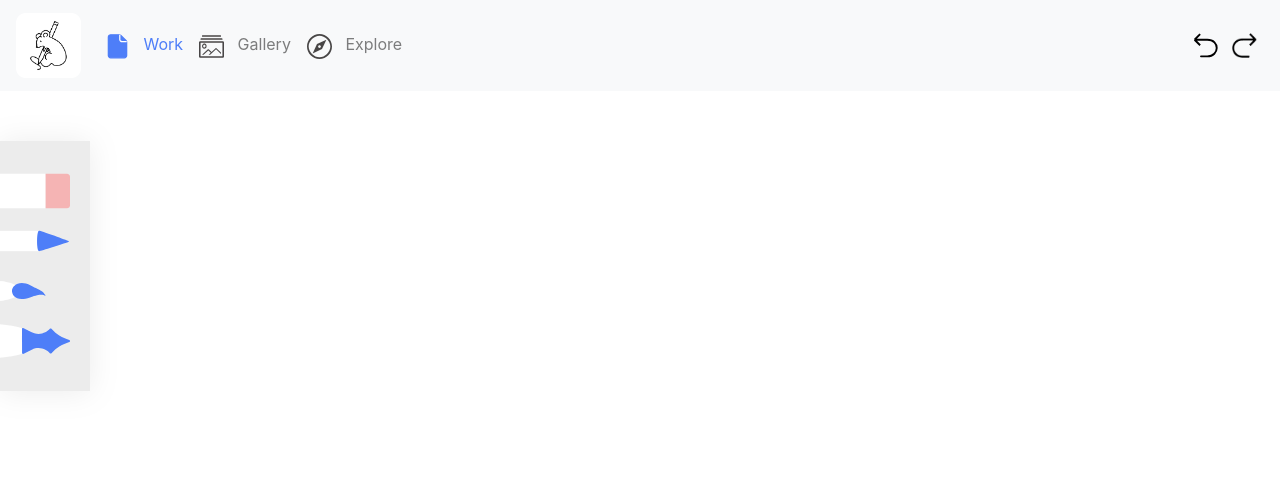
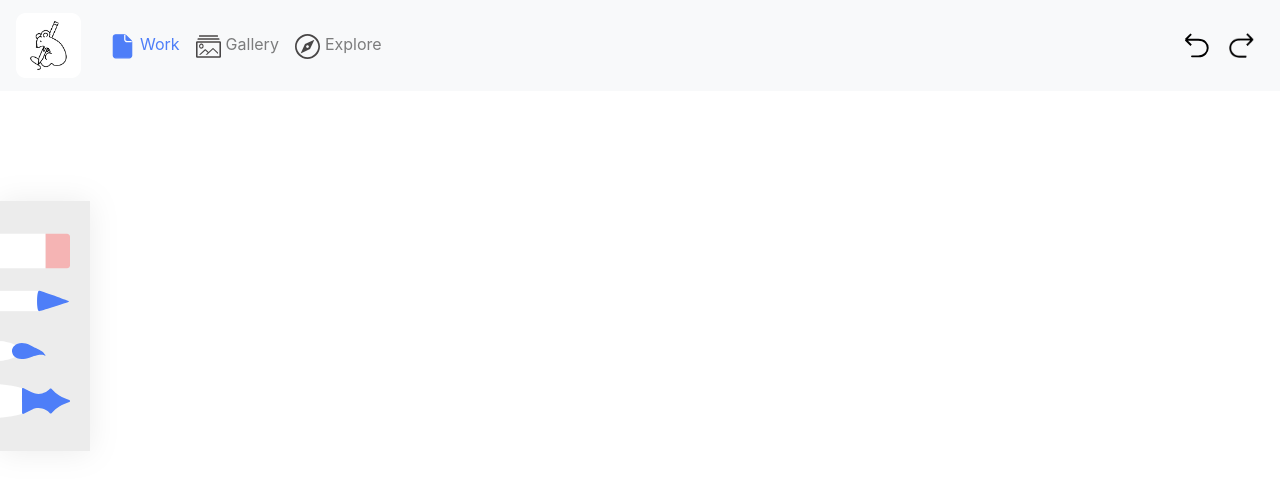
Before and after one commit to cs160-summer-2021/p3-starter-code-vuksavanna, a Django app: page /coloring/work in a window 1280 px wide. Shown: the top 490 px of the page. Run offline with Django 3.2, Linux system fonts and the light colour scheme; some libraries are stand-ins or nearby versions.

Commit message:
work page added

```diff
--- a/coloring/templates/coloring/work.html
+++ b/coloring/templates/coloring/work.html
@@ -10,8 +10,8 @@
 </head>
 <style>
 #arrows {
-  margin-left: 7px;
-  margin-right: 7px;
+  margin-left: 10px;
+  margin-right: 10px;
 }
 
 #current {
@@ -21,7 +21,7 @@
 .container{
 	background-color: #ECECEC;
 	filter: drop-shadow(0px 1px 15px #ECECEC);
-	margin-top: 50px;
+	margin-top: 110px;
 	padding: 0px;
 	width: 90px;
 	position: absolute;
@@ -35,6 +35,10 @@
 .col img{
   margin-top: 0px;
 
+}
+
+a img{
+  margin-right: 5px;
 }
 
   </style>
@@ -51,13 +55,13 @@
         <div class="collapse navbar-collapse" id="navbarNav">
           <ul class="navbar-nav">
             <li class="nav-item active">
-              <a id="current" class="nav-link"href="#"><img src="{% static '/coloring/images/group.svg' %}" width="25" height="25" alt=""> &nbsp Work<span class="sr-only">(current)</span></a>
+              <a id="current" class="nav-link"href="#"><img src="{% static '/coloring/images/group.svg' %}" width="25" height="25" alt="">Work<span class="sr-only">(current)</span></a>
             </li>
             <li class="nav-item">
-              <a class="nav-link" href="#"><img src="{% static '/coloring/images/gallery icon.svg' %}" width="25" height="25" alt=""> &nbsp Gallery</a>
+              <a class="nav-link" href="#"><img src="{% static '/coloring/images/gallery icon.svg' %}" width="25" height="25" alt="">Gallery</a>
             </li>
             <li class="nav-item">
-              <a class="nav-link" href="#"><img src="{% static '/coloring/images/Vector.svg' %}" width="25" height="25" alt=""> &nbsp Explore</a>
+              <a class="nav-link" href="#"><img src="{% static '/coloring/images/Vector.svg' %}" width="25" height="25" alt="">Explore</a>
             </li>
           </ul>
         </div>
@@ -69,7 +73,7 @@
     <button  class="navbar-toggler" type="button" data-toggle="collapse" data-target="#navbarNav" aria-controls="navbarNav" aria-expanded="false" aria-label="Toggle navigation">
       <span class="navbar-toggler-icon"></span>
     </button>
-        </nav>
+  </nav>
 
 <!-- Tools -->
 <div class="container">
```
